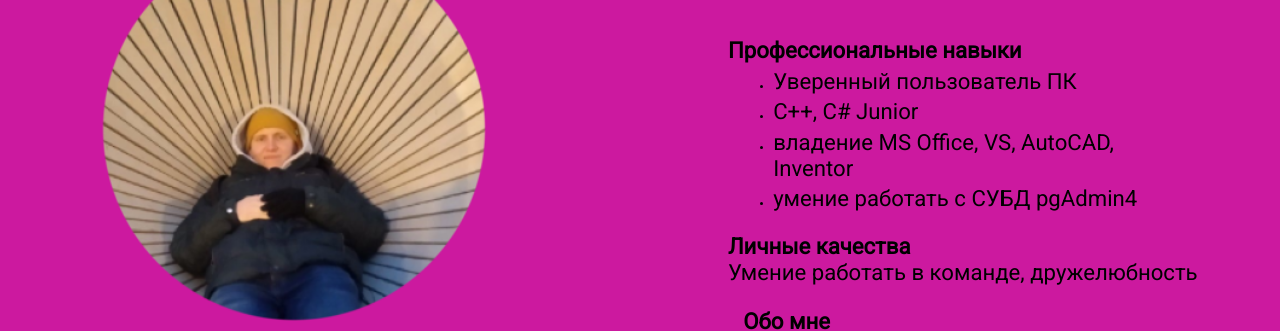
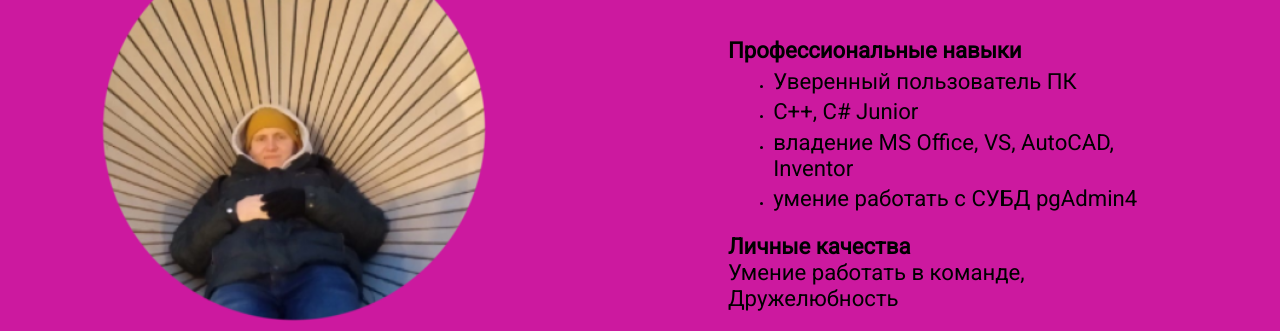
Before and after one commit to DanilCH14/DanilCH14..github.io-, a plain HTML site: page index.html in a window 1280 px wide. Shown: the part 114-445 px from the top of the page. Drawn offline with Linux system fonts and the light colour scheme.

Commit message:
Add files via upload

```diff
--- a/index.html
+++ b/index.html
@@ -46,7 +46,8 @@
                     <div class="about__personal-qualities">
                         <div class="about__personal-qualities-title">Личные качества</div>
                         <div class="about__personal-quality-container">
-                            <div class="about__personal-quality">Умение работать в команде, дружелюбность</div>
+                            <div class="about__personal-quality">Умение работать в команде,</div>
+                           <div class="about__personal-quality">Дружелюбность</div>
                         </div>
                     </div>
                       <div class="about-me">
```
Also changed, not shown: style.css (line endings or trailing spaces).
